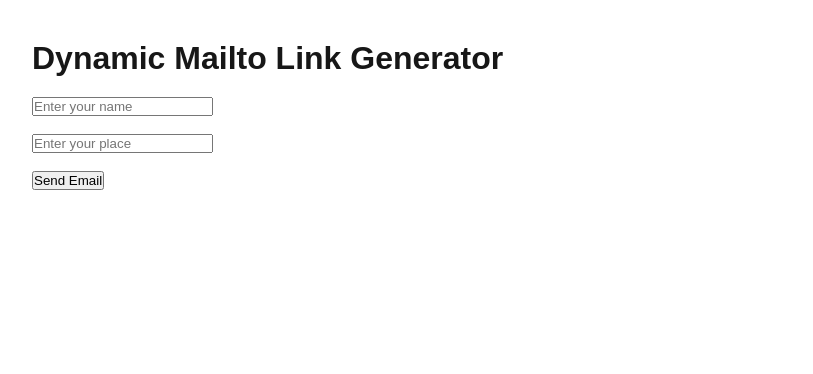
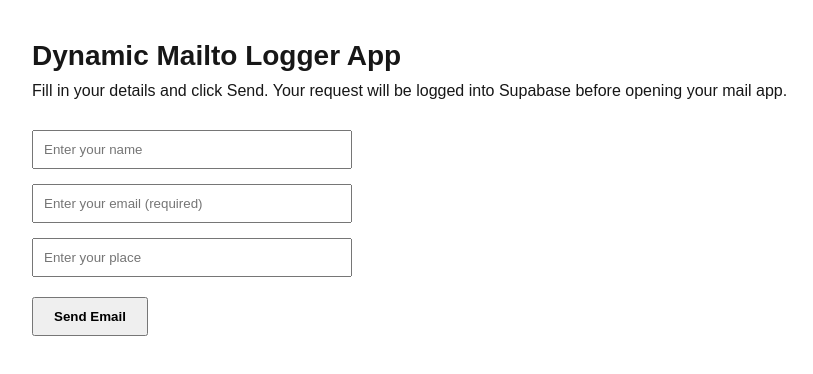
Before and after one commit to faiznkm/mailto-link-app, a Next.js app: page / in a window 1280 px wide. Shown: the top 374 px of the page, without its empty margins (8-821 px from the left). Built offline with nearby package versions, Linux system fonts and the light colour scheme.

Commit message:
Added admin page

```diff
--- a/src/app/api/log-request/route.ts
+++ b/src/app/api/log-request/route.ts
@@ -3,34 +3,79 @@ import { supabaseServer } from "../../../lib/supabaseServer";
 export async function POST(req: Request) {
   try {
     const body = await req.json();
-    const { name, place } = body;
+    const { name, place, email } = body;
 
-    // Get metadata from request headers
-    const ip =
-      req.headers.get("x-forwarded-for") ||
-      req.headers.get("x-real-ip") ||
-      "unknown";
+    // ✅ Required validation
+    if (!name || !place || !email) {
+      return Response.json(
+        { success: false, error: "Missing required fields" },
+        { status: 400 }
+      );
+    }
 
+    // ✅ Strict Email Validation
+    const emailRegex = /^[^\s@]+@[^\s@]+\.[^\s@]+$/;
+    if (!emailRegex.test(email)) {
+      return Response.json(
+        { success: false, error: "Invalid email format" },
+        { status: 400 }
+      );
+    }
+
+    // ✅ Capture IP Address (Vercel-safe)
+    const forwardedFor = req.headers.get("x-forwarded-for") || "";
+    const ip = forwardedFor.split(",")[0]?.trim() || "unknown";
+
+    // ✅ Capture Device Info
     const userAgent = req.headers.get("user-agent") || "unknown";
 
-    // Insert into Supabase
+    // ✅ Default location values
+    let city = null;
+    let region = null;
+    let country = null;
+
+    // ✅ Fetch Location by IP (Global)
+    if (ip !== "unknown") {
+      try {
+        const geoRes = await fetch(`https://ipapi.co/${ip}/json/`);
+        const geoData = await geoRes.json();
+
+        city = geoData.city || null;
+        region = geoData.region || null;
+        country = geoData.country_name || null;
+      } catch (geoError) {
+        console.log("Geo lookup failed:", geoError);
+      }
+    }
+
+    // ✅ Insert into Supabase
     const { error } = await supabaseServer.from("email_requests").insert([
       {
         name,
         place,
+        email,
         ip_address: ip,
         user_agent: userAgent,
+        city,
+        region,
+        country,
       },
     ]);
 
     if (error) {
-      return Response.json({ success: false, error: error.message }, { status: 500 });
+      return Response.json(
+        { success: false, error: error.message },
+        { status: 500 }
+      );
     }
 
-    return Response.json({ success: true });
+    return Response.json({
+      success: true,
+      location: { city, region, country },
+    });
   } catch (err) {
     return Response.json(
-      { success: false, error: "Invalid request" },
+      { success: false, error: "Invalid request format" },
       { status: 400 }
     );
   }
--- a/src/app/layout.tsx
+++ b/src/app/layout.tsx
@@ -1,8 +1,8 @@
 import "./globals.css";
 
 export const metadata = {
-  title: "Mailto Link App",
-  description: "Dynamic mailto logger",
+  title: "Mailto Link Logger",
+  description: "Dynamic mailto link generator with Supabase logging",
 };
 
 export default function RootLayout({
--- a/src/app/page.tsx
+++ b/src/app/page.tsx
@@ -5,53 +5,117 @@ import { useState } from "react";
 export default function HomePage() {
   const [name, setName] = useState("");
   const [place, setPlace] = useState("");
+  const [email, setEmail] = useState("");
 
-  async function handleSubmit(e: React.FormEvent) {
+  async function handleSubmit(e: React.FormEvent<HTMLFormElement>) {
     e.preventDefault();
 
-    // 1. Log into Supabase
-    await fetch("/api/log-request", {
+    const form = e.currentTarget;
+
+    // ✅ Trigger browser built-in validation popup
+    if (!form.checkValidity()) {
+      form.reportValidity();
+      return;
+    }
+
+    // ✅ Strict Email Validation (must include dot after domain)
+    const emailRegex = /^[^\s@]+@[^\s@]+\.[^\s@]+$/;
+
+    if (!emailRegex.test(email)) {
+      alert("Please enter a valid email (example: name@gmail.com)");
+      return;
+    }
+
+    // ✅ Log request into Supabase
+    const res = await fetch("/api/log-request", {
       method: "POST",
       headers: {
         "Content-Type": "application/json",
       },
-      body: JSON.stringify({ name, place }),
+      body: JSON.stringify({ name, place, email }),
     });
 
-    // 2. Open Mail App
+    if (!res.ok) {
+      alert("Logging failed. Please try again.");
+      return;
+    }
+
+    // ✅ Open Mail App with Dynamic Content
     const subject = encodeURIComponent("Mail Request from " + name);
 
-    const body = encodeURIComponent(
-      `Hello,\n\nMy name is ${name} from ${place}.\n\nThank you.`
+    const bodyText = encodeURIComponent(
+      `Hello,\n\nMy name is ${name} from ${place}.\n\nMy email is: ${email}\n\nThank you.`
     );
 
-    window.location.href = `mailto:test@example.com?subject=${subject}&body=${body}`;
+    window.location.href =
+      `mailto:test@example.com?subject=${subject}&body=${bodyText}`;
   }
 
   return (
     <main style={{ padding: 40 }}>
-      <h1>Dynamic Mailto Link Generator</h1>
+      <h1 style={{ fontSize: 28, fontWeight: "bold" }}>
+        Dynamic Mailto Logger App
+      </h1>
 
-      <form onSubmit={handleSubmit} style={{ marginTop: 20 }}>
+      <p style={{ marginTop: 10 }}>
+        Fill in your details and click Send. Your request will be logged into
+        Supabase before opening your mail app.
+      </p>
+
+      <form onSubmit={handleSubmit} style={{ marginTop: 30 }}>
+        {/* Name */}
         <input
           placeholder="Enter your name"
           value={name}
           required
           onChange={(e) => setName(e.target.value)}
+          style={{
+            padding: 10,
+            width: 320,
+            display: "block",
+            marginBottom: 15,
+          }}
         />
 
-        <br /><br />
+        {/* Email */}
+        <input
+          type="email"
+          placeholder="Enter your email (required)"
+          value={email}
+          required
+          onChange={(e) => setEmail(e.target.value)}
+          style={{
+            padding: 10,
+            width: 320,
+            display: "block",
+            marginBottom: 15,
+          }}
+        />
 
+        {/* Place */}
         <input
           placeholder="Enter your place"
           value={place}
           required
           onChange={(e) => setPlace(e.target.value)}
+          style={{
+            padding: 10,
+            width: 320,
+            display: "block",
+            marginBottom: 20,
+          }}
         />
 
-        <br /><br />
-
-        <button type="submit">Send Email</button>
+        <button
+          type="submit"
+          style={{
+            padding: "10px 20px",
+            cursor: "pointer",
+            fontWeight: "bold",
+          }}
+        >
+          Send Email
+        </button>
       </form>
     </main>
   );
--- /dev/null
+++ b/src/lib/supabaseAdmin.ts
@@ -0,0 +1,6 @@
+import { createClient } from "@supabase/supabase-js";
+
+const supabaseUrl = process.env.NEXT_PUBLIC_SUPABASE_URL!;
+const serviceRoleKey = process.env.SUPABASE_SERVICE_ROLE_KEY!;
+
+export const supabaseAdmin = createClient(supabaseUrl, serviceRoleKey);
```
Also changed, not shown: src/app/admin/page.tsx (added, +83 -0 lines), tsconfig.json (+26 -8 lines).
